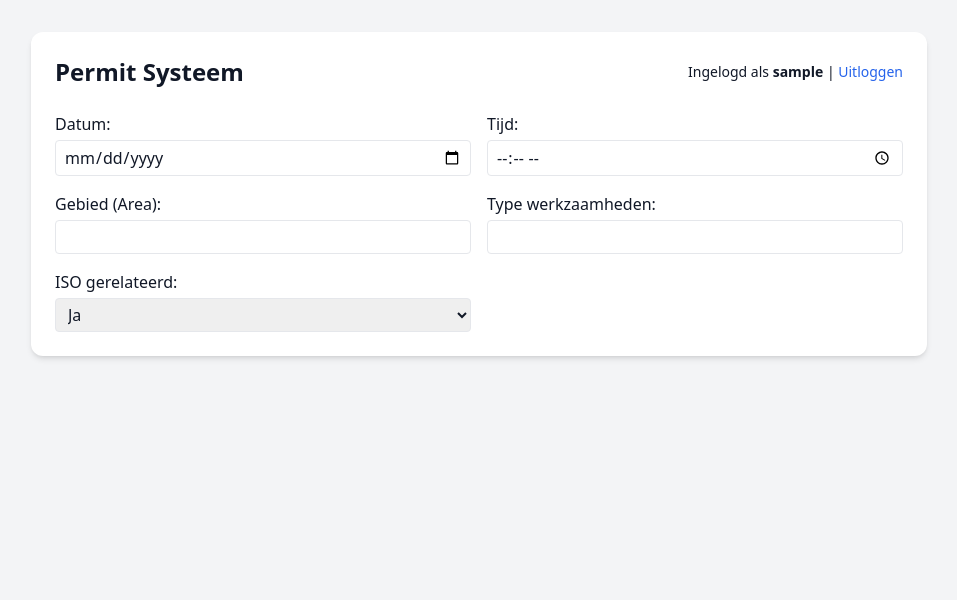
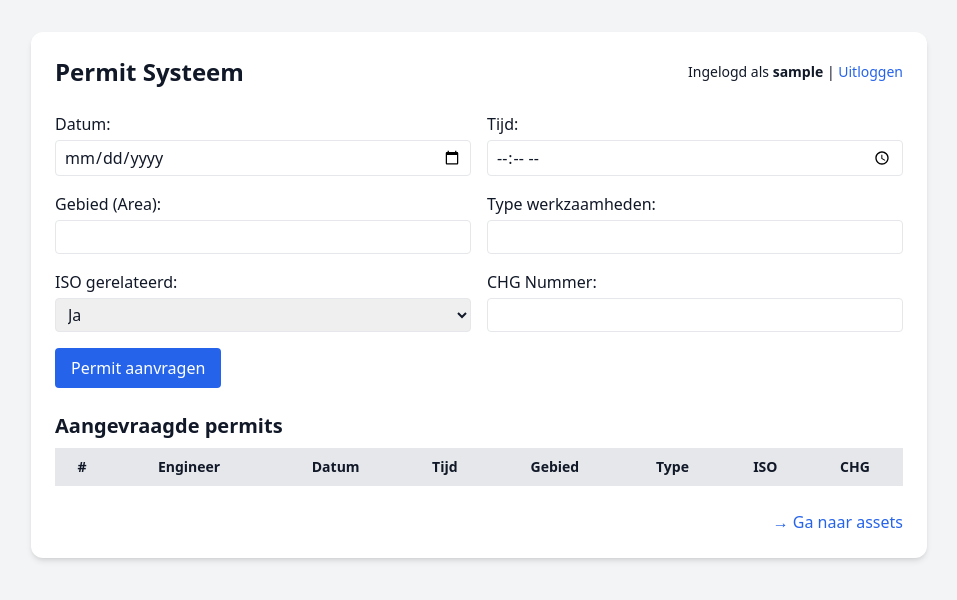
Before and after one commit to MaikelGevdLeeuw/Mslim, a Flask app: page / in a window 1280 px wide. Shown: the top 600 px of the page, without its empty margins (161-1118 px from the left). Run offline with Flask 3, Linux system fonts and the light colour scheme; the visitor is signed in with stand-in values (Sample User, id 1); lists and menus that the app fills with data are empty; some libraries are stand-ins or nearby versions.

Commit message:
Update index.html

```diff
--- a/templates/index.html
+++ b/templates/index.html
@@ -39,3 +39,55 @@
             <option value="Ja">Ja</option>
             <option value="Nee">Nee</option>
           </select>
+        </div>
+        <div>
+          <label class="block mb-1">CHG Nummer:</label>
+          <input type="text" name="chg" required class="w-full border rounded px-2 py-1">
+        </div>
+        <div class="col-span-2">
+          <button type="submit" class="bg-blue-600 text-white px-4 py-2 rounded hover:bg-blue-700">
+            Permit aanvragen
+          </button>
+        </div>
+      </form>
+
+      <div>
+        <h2 class="text-xl font-semibold mt-6 mb-2">Aangevraagde permits</h2>
+        <div class="overflow-auto">
+          <table class="table-auto w-full border border-gray-300 text-sm">
+            <thead class="bg-gray-200">
+              <tr>
+                <th class="p-2 border">#</th>
+                <th class="p-2 border">Engineer</th>
+                <th class="p-2 border">Datum</th>
+                <th class="p-2 border">Tijd</th>
+                <th class="p-2 border">Gebied</th>
+                <th class="p-2 border">Type</th>
+                <th class="p-2 border">ISO</th>
+                <th class="p-2 border">CHG</th>
+              </tr>
+            </thead>
+            <tbody>
+              {% for p in permits %}
+              <tr class="hover:bg-gray-50">
+                <td class="p-2 border">{{ p.get('number', '-') }}</td>
+                <td class="p-2 border">{{ p.get('engineer', '-') }}</td>
+                <td class="p-2 border">{{ p.get('date', '-') }}</td>
+                <td class="p-2 border">{{ p.get('time', '-') }}</td>
+                <td class="p-2 border">{{ p.get('area', '-') }}</td>
+                <td class="p-2 border">{{ p.get('type', '-') }}</td>
+                <td class="p-2 border">{{ p.get('iso', '-') }}</td>
+                <td class="p-2 border">{{ p.get('chg', '-') }}</td>
+              </tr>
+              {% endfor %}
+            </tbody>
+          </table>
+        </div>
+      </div>
+
+      <div class="text-right">
+        <a href="/assets" class="text-blue-600 hover:underline">→ Ga naar assets</a>
+      </div>
+    </div>
+  </body>
+</html>
```
